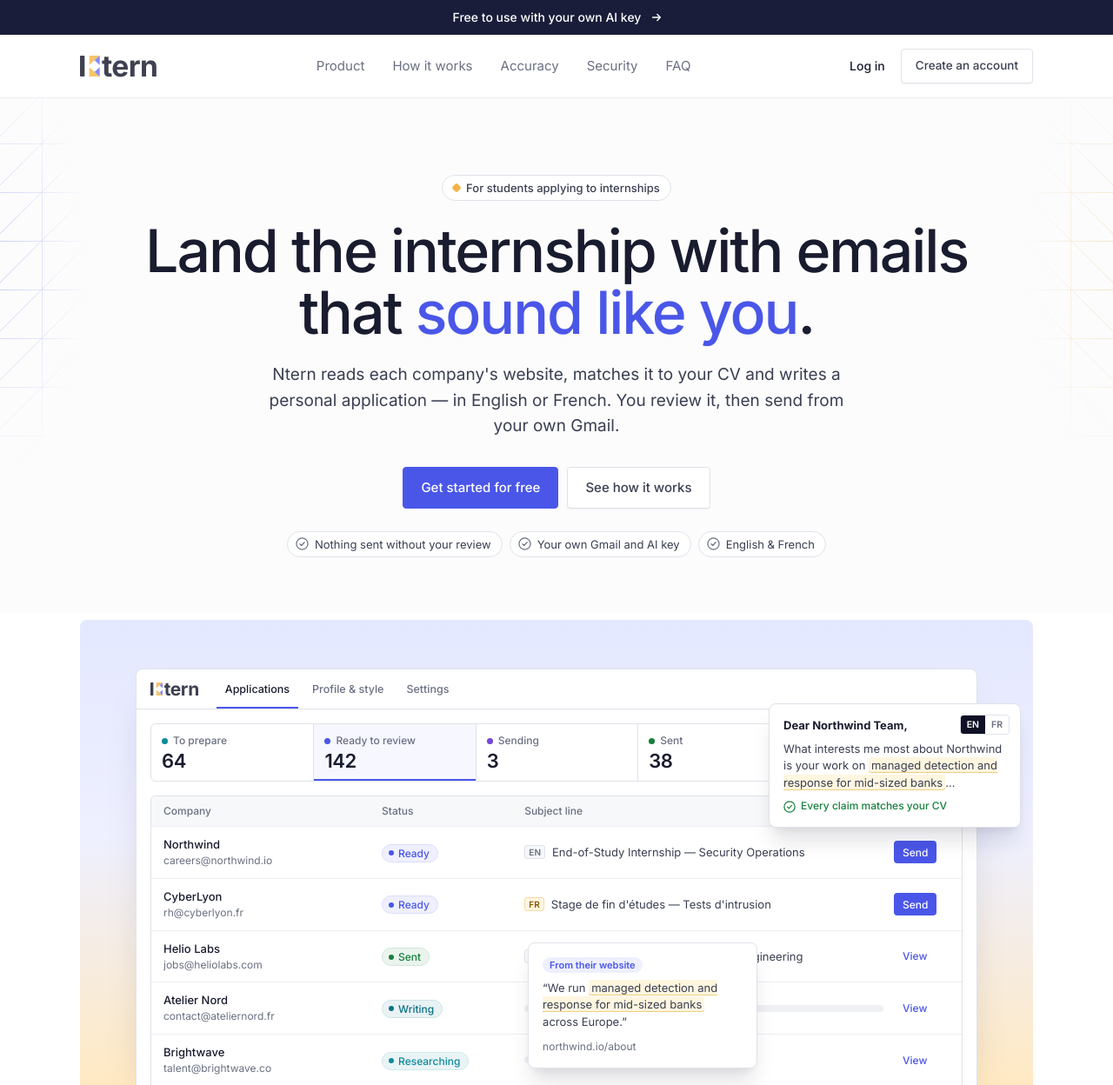
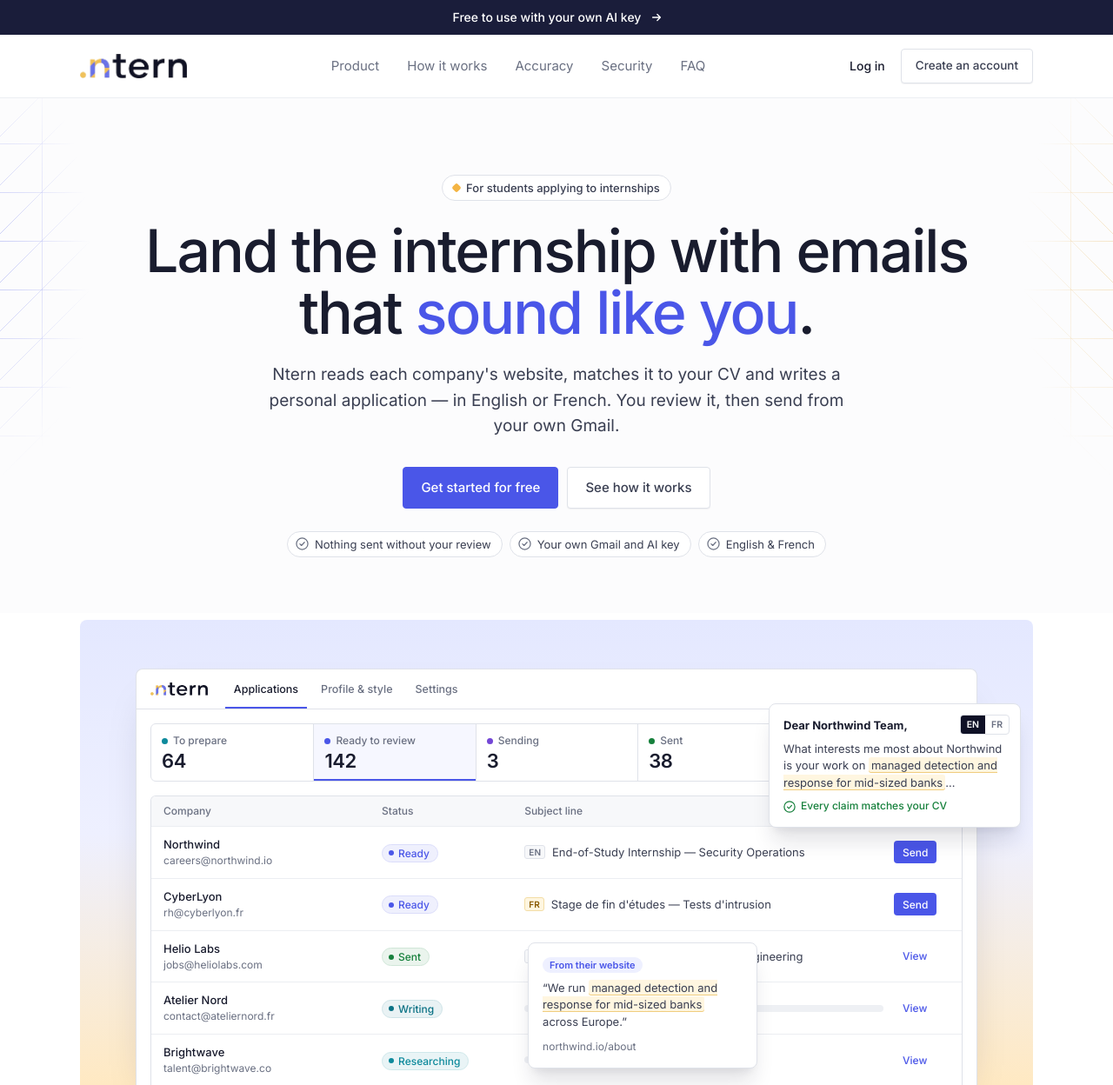
Before and after one commit to H3DD4/internship_automation_workflow, a Flask app: page / in a window 1280 px wide. Shown: the top 1248 px of the page at 87% size. Run offline with Flask 3, Linux system fonts and the light colour scheme; some libraries are stand-ins or nearby versions; some web fonts are replaced.

Commit message:
Use the supplied .ntern logo image as is (transparent PNG), its .n as the favicon
Co-Authored-By: Claude Opus 5.5 <noreply@anthropic.com>

```diff
--- a/dashboard/static/internix.css
+++ b/dashboard/static/internix.css
@@ -644,12 +644,5 @@ a.notice:hover { background: #FFEFC9; }
 .style-switch__hint { grid-column: 1 / -1; order: 3; margin-top: -2px; }
 mark.style-changed { background: var(--amber-soft); box-shadow: inset 0 -2px 0 #F0CD7E; color: inherit; border-radius: 2px; }
 
-/* ── Ntern wordmark: the N symbol is the first letter, "tern" follows ──── */
-.brand-logo { display: inline-flex; align-items: baseline; gap: calc(var(--logo-h) * .1); line-height: 1; color: #3F4151; }
-.brand-logo .brand-mark { flex: none; display: block; }
-.brand-logo__word {
-  font-family: var(--font-head); font-weight: 700; letter-spacing: -.02em;
-  /* Cap height ~0.7em: the lowercase letters stand beside a capital N. */
-  font-size: calc(var(--logo-h) * 1.4); line-height: .72;
-}
-.brand-logo--dark { color: #FFFFFF; }
+/* ── Ntern logo: the supplied image ── */
+.brand-logo { display: block; }
--- a/dashboard/templates/_brand.html
+++ b/dashboard/templates/_brand.html
@@ -1,22 +1,11 @@
-{# The Ntern brand, in one place.
-   mark()  the N: a navy stem, then amber and periwinkle triangles around a
-           white diamond. Inline SVG, so it stays sharp at any size.
-   logo()  "Ntern": that N as the first letter, then "tern" in the heading
-           font, sitting on the same baseline.
-   `dark` draws the stem and the word in white for dark grounds. #}
-{% macro mark(size=28, uid="m", dark=false) -%}
-<svg class="brand-mark" height="{{ size }}" width="{{ (size * 68 / 72) | round(1) }}" viewBox="0 0 68 72" aria-hidden="true">
-  <rect x="0" y="0" width="16" height="72" rx="3" fill="{{ '#FFFFFF' if dark else '#3F4151' }}"/>
-  <polygon points="32,0 68,0 32,32" fill="#F6C469"/>
-  <polygon points="68,0 68,32 50,16" fill="#858BFF"/>
-  <polygon points="32,40 32,72 68,72" fill="#F6C469"/>
-  <polygon points="68,40 68,72 50,56" fill="#858BFF"/>
-</svg>
+{# The Ntern brand, in one place — the logo image as supplied, nothing redrawn.
+   logo()  the ".ntern" wordmark (static/brand/logo.png, transparent).
+   mark()  the ".n" part alone, for square spots (static/brand/icon.png). #}
+{% macro logo(height=26, dark=false) -%}
+<img class="brand-logo" src="{{ asset('brand/logo.png') }}" alt="Ntern"
+     height="{{ height }}" width="{{ (height * 1023 / 233) | round | int }}" style="height: {{ height }}px; width: auto;">
 {%- endmacro %}
 
-{% macro logo(height=26, dark=false) -%}
-<span class="brand-logo{{ ' brand-logo--dark' if dark }}" style="--logo-h: {{ height }}px" role="img" aria-label="Ntern">
-  {{- mark(height, "logo", dark) -}}
-  <span class="brand-logo__word" aria-hidden="true">tern</span>
-</span>
+{% macro mark(size=28, uid="m", dark=false) -%}
+<img class="brand-mark" src="{{ asset('brand/apple-touch-icon.png') }}" alt="" width="{{ size }}" height="{{ size }}">
 {%- endmacro %}
--- a/dashboard/templates/auth/_layout.html
+++ b/dashboard/templates/auth/_layout.html
@@ -5,7 +5,7 @@
 {% block bare %}
 <div class="auth">
   <header class="auth__top">
-    <a href="{{ url_for('index') }}" aria-label="Ntern home">{{ logo(26) }}</a>
+    <a href="{{ url_for('index') }}" aria-label="Ntern home">{{ logo(30) }}</a>
     <p class="auth__switch">{% block auth_switch %}{% endblock %}</p>
   </header>
   <main class="auth__main">
--- a/dashboard/templates/base.html
+++ b/dashboard/templates/base.html
@@ -7,7 +7,8 @@
   <title>{% block title %}Ntern{% endblock %}</title>
   <meta name="description" content="Ntern researches every company and writes internship applications from your own CV — in English or French — for you to review and send.">
   {% if current_user %}<meta name="csrf-token" content="{{ csrf_token() }}">{% endif %}
-  <link rel="icon" type="image/svg+xml" href="{{ asset('brand/icon.svg') }}">
+  <link rel="icon" type="image/png" href="{{ asset('brand/icon.png') }}">
+  <link rel="apple-touch-icon" href="{{ asset('brand/apple-touch-icon.png') }}">
   <meta name="theme-color" content="#FFFFFF">
   <link rel="preconnect" href="https://fonts.googleapis.com">
   <link rel="preconnect" href="https://fonts.gstatic.com" crossorigin>
@@ -69,7 +70,7 @@
 
   <header class="appbar">
     <div class="appbar__inner">
-      <a class="appbar__brand" href="{{ url_for('index') }}" aria-label="Ntern home">{{ logo(22) }}</a>
+      <a class="appbar__brand" href="{{ url_for('index') }}" aria-label="Ntern home">{{ logo(26) }}</a>
       <nav class="appbar__nav" aria-label="Main navigation">{{ nav_items("appbar") }}</nav>
       <details class="usermenu" data-menu>
         <summary class="usermenu__toggle" aria-label="Account menu">
--- a/dashboard/templates/landing.html
+++ b/dashboard/templates/landing.html
@@ -17,7 +17,7 @@
 
   <header class="lp-nav">
     <div class="lp-wrap lp-nav__inner">
-      <a class="lp-nav__brand" href="{{ url_for('index') }}" aria-label="Ntern home">{{ logo(24) }}</a>
+      <a class="lp-nav__brand" href="{{ url_for('index') }}" aria-label="Ntern home">{{ logo(28) }}</a>
       <nav class="lp-nav__links" aria-label="Sections">
         <a href="#product">Product</a>
         <a href="#workflow">How it works</a>
```
Also changed, not shown: dashboard/static/brand/apple-touch-icon.png (added), dashboard/static/brand/icon.png (added), dashboard/static/brand/icon.svg (deleted), dashboard/static/brand/logo.png (added).
